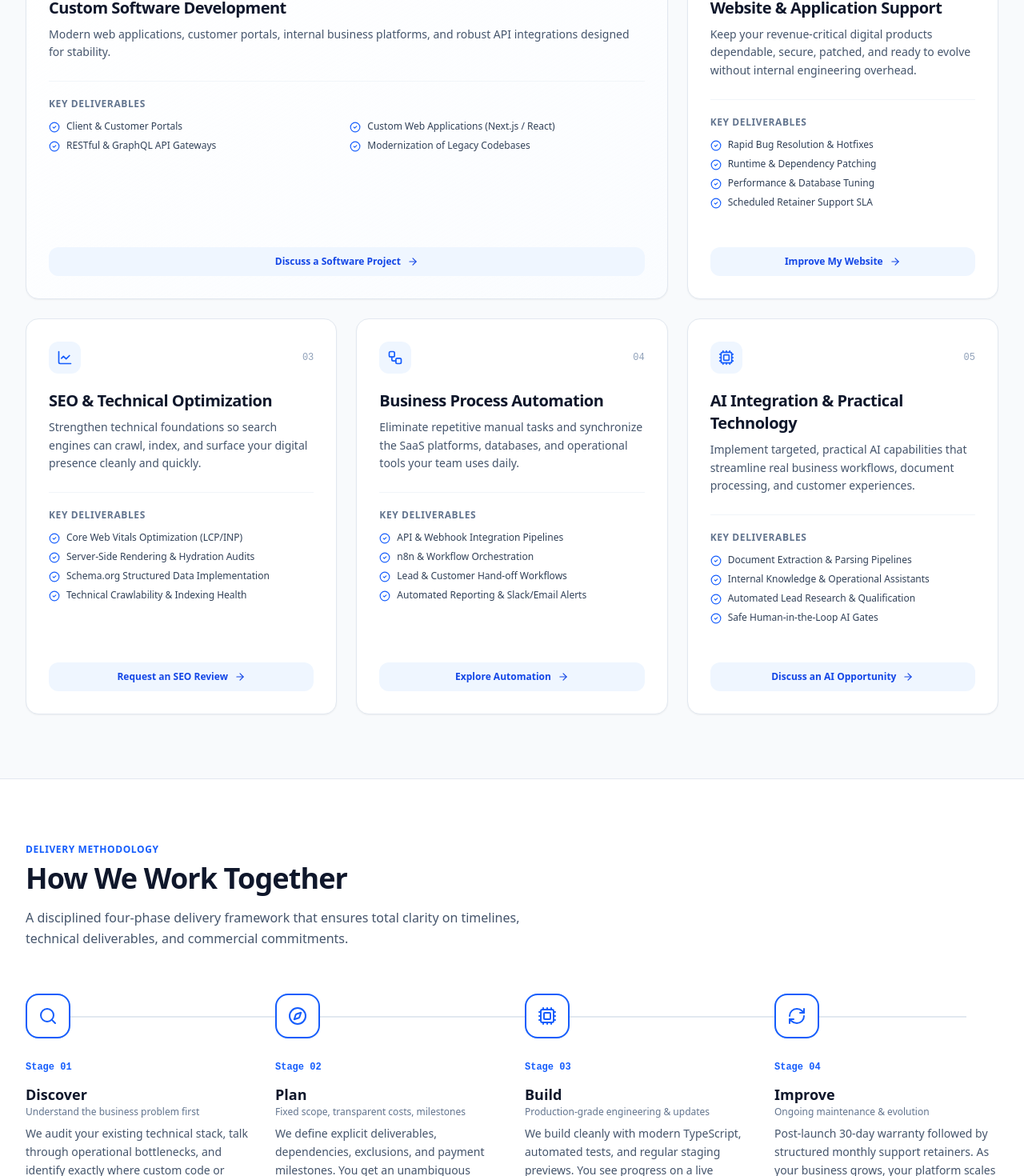
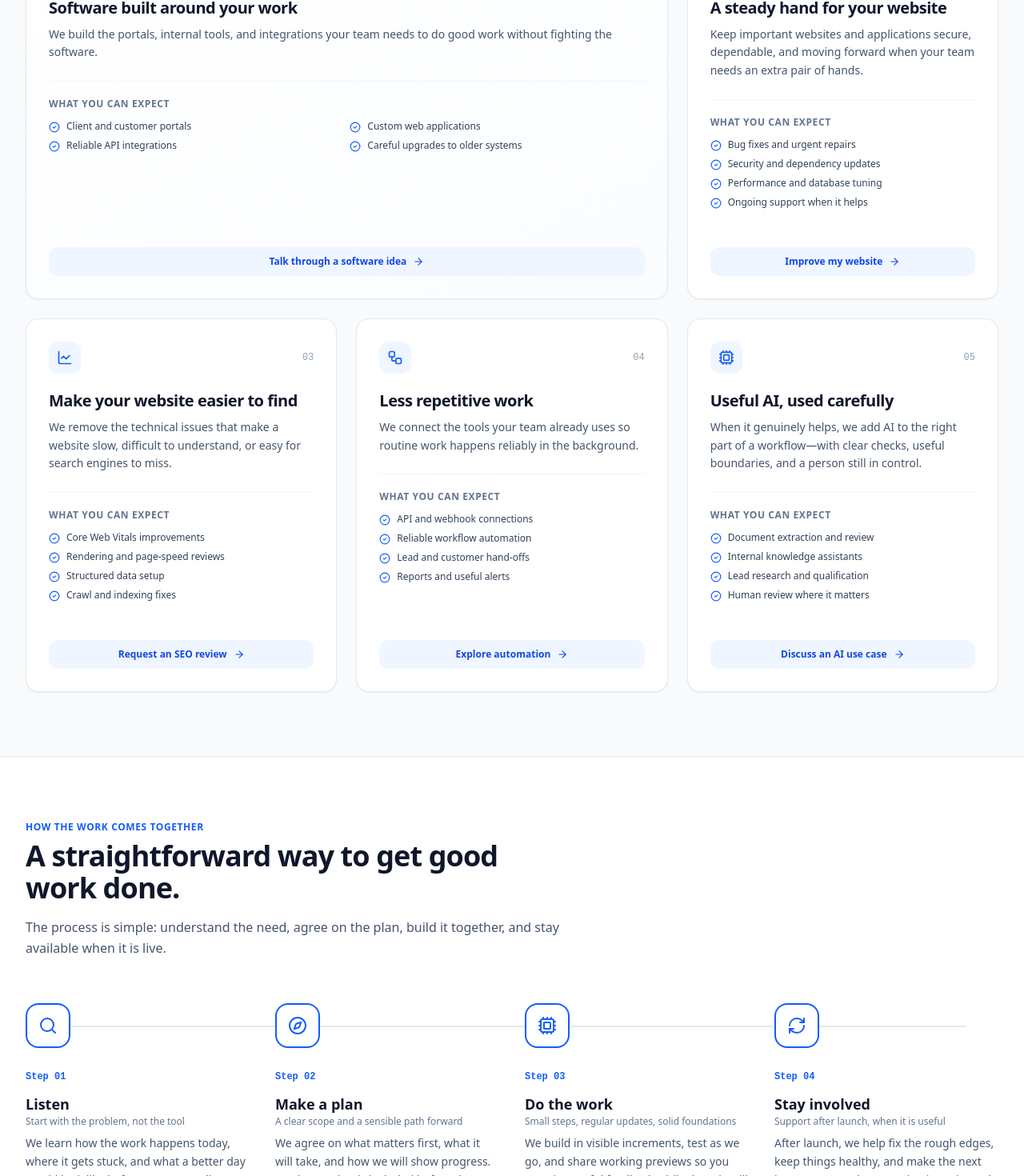
Before and after one commit to Atiksujon360/GrowthPrint-frontend, a Next.js app: page / in a window 1280 px wide. Shown: the part 1320-2790 px from the top of the page at 80% size. Built offline with nearby package versions, Linux system fonts and the light colour scheme; no server answers.

Commit message:
utils updated

```diff
--- a/app/layout.tsx
+++ b/app/layout.tsx
@@ -3,13 +3,13 @@ import type { ReactNode } from 'react';
 import './globals.css';
 
 export const metadata: Metadata = {
-  title: 'GrowthPrint — AI-Powered IT Services Agency Platform',
+  title: 'GrowthPrint — Practical software for growing teams',
   description:
-    'GrowthPrint is an AI-powered IT services agency platform combining a premium public agency experience, client portal, and founder operations workspace.',
+    'GrowthPrint helps growing teams build useful software, improve existing systems, and automate the work that slows them down.',
   openGraph: {
-    title: 'GrowthPrint — AI-Powered IT Services Agency Platform',
+    title: 'GrowthPrint — Practical software for growing teams',
     description:
-      'GrowthPrint is an AI-powered IT services agency platform combining a premium public agency experience, client portal, and founder operations workspace.',
+      'GrowthPrint helps growing teams build useful software, improve existing systems, and automate the work that slows them down.',
     type: 'website'
   },
   twitter: {
--- a/components/ui/RoleSwitcherBar.tsx
+++ b/components/ui/RoleSwitcherBar.tsx
@@ -19,9 +19,9 @@ export function RoleSwitcherBar() {
         <div className="flex items-center gap-3">
           <div className="flex items-center gap-1.5 font-medium text-white">
             <Sparkles className="w-3.5 h-3.5 text-blue-400" />
-            <span className="font-semibold tracking-tight">GrowthPrint Architecture:</span>
+            <span className="font-semibold tracking-tight">GrowthPrint workspace:</span>
           </div>
-          <span className="text-slate-400 hidden sm:inline">Current View Mode:</span>
+          <span className="text-slate-400 hidden sm:inline">Viewing as:</span>
 
           <div className="flex items-center bg-slate-800 rounded-lg p-0.5 border border-slate-700 overflow-x-auto max-w-full">
             <button
@@ -88,7 +88,7 @@ export function RoleSwitcherBar() {
             <span>
               Active as <strong className="text-white font-medium">{currentUser.name}</strong>
               {currentUser.role === 'CLIENT' && ` (${currentUser.clientName})`}
-              {currentUser.role === 'ADMIN' && ' (Founder)'}
+              {currentUser.role === 'ADMIN' && ' (team)'}
             </span>
           </div>
 
--- a/features/public/components/HowWeWorkSection.tsx
+++ b/features/public/components/HowWeWorkSection.tsx
@@ -5,30 +5,30 @@ export function HowWeWorkSection() {
   const steps = [
     {
       step: '01',
-      title: 'Discover',
-      tagline: 'Understand the business problem first',
-      description: 'We audit your existing technical stack, talk through operational bottlenecks, and identify exactly where custom code or automation delivers genuine value.',
+      title: 'Listen',
+      tagline: 'Start with the problem, not the tool',
+      description: 'We learn how the work happens today, where it gets stuck, and what a better day would look like before recommending a technical solution.',
       icon: Search
     },
     {
       step: '02',
-      title: 'Plan',
-      tagline: 'Fixed scope, transparent costs, milestones',
-      description: 'We define explicit deliverables, dependencies, exclusions, and payment milestones. You get an unambiguous specification before any work begins.',
+      title: 'Make a plan',
+      tagline: 'A clear scope and a sensible path forward',
+      description: 'We agree on what matters first, what it will take, and how we will show progress. You know what is included before the work begins.',
       icon: Compass
     },
     {
       step: '03',
-      title: 'Build',
-      tagline: 'Production-grade engineering & updates',
-      description: 'We build cleanly with modern TypeScript, automated tests, and regular staging previews. You see progress on a live development sandbox.',
+      title: 'Do the work',
+      tagline: 'Small steps, regular updates, solid foundations',
+      description: 'We build in visible increments, test as we go, and share working previews so you can give useful feedback while there is still time to use it.',
       icon: Cpu
     },
     {
       step: '04',
-      title: 'Improve',
-      tagline: 'Ongoing maintenance & evolution',
-      description: 'Post-launch 30-day warranty followed by structured monthly support retainers. As your business grows, your platform scales reliably.',
+      title: 'Stay involved',
+      tagline: 'Support after launch, when it is useful',
+      description: 'After launch, we help fix the rough edges, keep things healthy, and make the next improvement when your business is ready for it.',
       icon: RefreshCw
     }
   ];
@@ -38,13 +38,13 @@ export function HowWeWorkSection() {
       <div className="max-w-7xl mx-auto px-4 sm:px-6 lg:px-8">
         <div className="max-w-2xl">
           <div className="text-xs font-semibold uppercase tracking-wider text-blue-600">
-            Delivery Methodology
+            How the work comes together
           </div>
           <h2 className="mt-2 text-3xl sm:text-4xl font-bold text-slate-900 tracking-tight">
-            How We Work Together
+            A straightforward way to get good work done.
           </h2>
           <p className="mt-4 text-base text-slate-600 leading-relaxed">
-            A disciplined four-phase delivery framework that ensures total clarity on timelines, technical deliverables, and commercial commitments.
+            The process is simple: understand the need, agree on the plan, build it together, and stay available when it is live.
           </p>
         </div>
 
@@ -62,7 +62,7 @@ export function HowWeWorkSection() {
                     <Icon className="w-6 h-6" />
                   </div>
                   <span className="text-xs font-mono font-bold text-blue-600 md:mt-4">
-                    Stage {s.step}
+                    Step {s.step}
                   </span>
                 </div>
 
--- a/features/public/components/PublicHeader.tsx
+++ b/features/public/components/PublicHeader.tsx
@@ -60,7 +60,7 @@ export function PublicHeader({ onOpenQuote }: { onOpenQuote: () => void }) {
             onClick={onOpenQuote}
             className="px-4 py-2 text-sm font-semibold text-white bg-blue-600 hover:bg-blue-700 active:bg-blue-800 rounded-lg shadow-xs hover:shadow-sm transition-all whitespace-nowrap shrink-0 flex items-center gap-2"
           >
-            <span>Let&apos;s Discuss Your Project</span>
+            <span>Tell us what you need</span>
             <ArrowRight className="w-4 h-4" />
           </button>
         </div>
@@ -126,7 +126,7 @@ export function PublicHeader({ onOpenQuote }: { onOpenQuote: () => void }) {
               }}
               className="w-full py-2.5 px-4 text-center text-sm font-semibold text-white bg-blue-600 rounded-lg shadow-xs"
             >
-              Discuss Your Project
+              Tell us what you need
             </button>
           </div>
         </div>
--- a/features/public/components/ServicesSection.tsx
+++ b/features/public/components/ServicesSection.tsx
@@ -19,72 +19,72 @@ export function ServicesSection({ onSelectService }: { onSelectService: (service
     {
       id: 'SOFTWARE_DEV' as ServiceCategory,
       number: '01',
-      title: 'Custom Software Development',
+      title: 'Software built around your work',
       icon: Code2,
-      description: 'Modern web applications, customer portals, internal business platforms, and robust API integrations designed for stability.',
+      description: 'We build the portals, internal tools, and integrations your team needs to do good work without fighting the software.',
       deliverables: [
-        'Client & Customer Portals',
-        'Custom Web Applications (Next.js / React)',
-        'RESTful & GraphQL API Gateways',
-        'Modernization of Legacy Codebases'
+        'Client and customer portals',
+        'Custom web applications',
+        'Reliable API integrations',
+        'Careful upgrades to older systems'
       ],
-      ctaText: 'Discuss a Software Project'
+      ctaText: 'Talk through a software idea'
     },
     {
       id: 'WEBSITE_MAINTENANCE' as ServiceCategory,
       number: '02',
-      title: 'Website & Application Support',
+      title: 'A steady hand for your website',
       icon: Wrench,
-      description: 'Keep your revenue-critical digital products dependable, secure, patched, and ready to evolve without internal engineering overhead.',
+      description: 'Keep important websites and applications secure, dependable, and moving forward when your team needs an extra pair of hands.',
       deliverables: [
-        'Rapid Bug Resolution & Hotfixes',
-        'Runtime & Dependency Patching',
-        'Performance & Database Tuning',
-        'Scheduled Retainer Support SLA'
+        'Bug fixes and urgent repairs',
+        'Security and dependency updates',
+        'Performance and database tuning',
+        'Ongoing support when it helps'
       ],
-      ctaText: 'Improve My Website'
+      ctaText: 'Improve my website'
     },
     {
       id: 'TECHNICAL_SEO' as ServiceCategory,
       number: '03',
-      title: 'SEO & Technical Optimization',
+      title: 'Make your website easier to find',
       icon: LineChart,
-      description: 'Strengthen technical foundations so search engines can crawl, index, and surface your digital presence cleanly and quickly.',
+      description: 'We remove the technical issues that make a website slow, difficult to understand, or easy for search engines to miss.',
       deliverables: [
-        'Core Web Vitals Optimization (LCP/INP)',
-        'Server-Side Rendering & Hydration Audits',
-        'Schema.org Structured Data Implementation',
-        'Technical Crawlability & Indexing Health'
+        'Core Web Vitals improvements',
+        'Rendering and page-speed reviews',
+        'Structured data setup',
+        'Crawl and indexing fixes'
       ],
-      ctaText: 'Request an SEO Review'
+      ctaText: 'Request an SEO review'
     },
     {
       id: 'BUSINESS_AUTOMATION' as ServiceCategory,
       number: '04',
-      title: 'Business Process Automation',
+      title: 'Less repetitive work',
       icon: Workflow,
-      description: 'Eliminate repetitive manual tasks and synchronize the SaaS platforms, databases, and operational tools your team uses daily.',
+      description: 'We connect the tools your team already uses so routine work happens reliably in the background.',
       deliverables: [
-        'API & Webhook Integration Pipelines',
-        'n8n & Workflow Orchestration',
-        'Lead & Customer Hand-off Workflows',
-        'Automated Reporting & Slack/Email Alerts'
+        'API and webhook connections',
+        'Reliable workflow automation',
+        'Lead and customer hand-offs',
+        'Reports and useful alerts'
       ],
-      ctaText: 'Explore Automation'
+      ctaText: 'Explore automation'
     },
     {
       id: 'AI_INTEGRATION' as ServiceCategory,
       number: '05',
-      title: 'AI Integration & Practical Technology',
+      title: 'Useful AI, used carefully',
       icon: Cpu,
-      description: 'Implement targeted, practical AI capabilities that streamline real business workflows, document processing, and customer experiences.',
+      description: 'When it genuinely helps, we add AI to the right part of a workflow—with clear checks, useful boundaries, and a person still in control.',
       deliverables: [
-        'Document Extraction & Parsing Pipelines',
-        'Internal Knowledge & Operational Assistants',
-        'Automated Lead Research & Qualification',
-        'Safe Human-in-the-Loop AI Gates'
+        'Document extraction and review',
+        'Internal knowledge assistants',
+        'Lead research and qualification',
+        'Human review where it matters'
       ],
-      ctaText: 'Discuss an AI Opportunity'
+      ctaText: 'Discuss an AI use case'
     }
   ];
 
@@ -94,10 +94,10 @@ export function ServicesSection({ onSelectService }: { onSelectService: (service
         {/* Section Header */}
         <div className="max-w-3xl">
           <div className="text-xs font-semibold uppercase tracking-wider text-blue-600">
-            Core Capabilities
+            What we can help with
           </div>
           <h2 className="mt-2 text-3xl sm:text-4xl font-bold text-slate-900 tracking-tight text-balance">
-            Delivering Business Outcomes Through Reliable Engineering.
+            Practical help for the work behind your business.
           </h2>
           <p className="mt-4 text-base sm:text-lg text-slate-600 leading-relaxed">
             We don’t sell buzzwords or abstract concepts. We build, maintain, and automate practical software systems that help businesses operate with higher efficiency.
@@ -138,7 +138,7 @@ export function ServicesSection({ onSelectService }: { onSelectService: (service
                   {/* Deliverables list */}
                   <div className="mt-6 pt-5 border-t border-slate-100">
                     <div className="text-xs font-semibold text-slate-500 uppercase tracking-wider mb-3">
-                      Key Deliverables
+                      What you can expect
                     </div>
                     <ul className={`grid gap-2 text-xs text-slate-700 ${isFeatured ? 'grid-cols-1 sm:grid-cols-2' : 'grid-cols-1'}`}>
                       {service.deliverables.map((d, i) => (
--- a/features/public/components/TrustSection.tsx
+++ b/features/public/components/TrustSection.tsx
@@ -5,33 +5,33 @@ export function TrustSection({ onOpenQuote }: { onOpenQuote: () => void }) {
   const pillars = [
     {
       icon: UserCheck,
-      title: 'Direct Founder Oversight',
+      title: 'You work with the person doing the work',
       description: 'Your project is planned, reviewed, and engineered under the direct supervision of a senior technology leader—no handoffs to junior offshore account reps.'
     },
     {
       icon: FileCheck,
-      title: 'Defined Scope & Deliverables',
-      description: 'Every project begins with an explicit blueprint, milestone breakdown, and documented acceptance criteria so you never wonder what is being built.'
+      title: 'A clear plan before we start',
+      description: 'We agree on the important pieces, the milestones, and what done means so you always know what is being built.'
     },
     {
       icon: DollarSign,
-      title: 'Transparent Estimates & Billing',
-      description: 'Clear pricing with no surprise bills. We classify requests into included maintenance, warranty reviews, or fixed ad-hoc estimates before billing.'
+      title: 'Straightforward estimates',
+      description: 'You get clear pricing and a clear explanation of the work. If a request falls outside the plan, we talk about it before it becomes a surprise.'
     },
     {
       icon: ShieldCheck,
-      title: 'Enterprise Security & Code Quality',
-      description: 'Strict TypeScript typing, environment secret segregation, automated validation schemas, and defensive API architectures.'
+      title: 'Careful with your data and your code',
+      description: 'We use sensible security practices, strong typing, validation, and careful API design because reliable software is built on good habits.'
     },
     {
       icon: Clock,
-      title: '30-Day Post-Launch Warranty',
-      description: 'Every custom software delivery includes a 30-day comprehensive defect warranty covering bug corrections and performance tuning at zero added cost.'
+      title: 'Help after launch',
+      description: 'Every custom software delivery includes 30 days for fixing defects and smoothing out performance issues at no extra cost.'
     },
     {
       icon: Headphones,
-      title: 'Dedicated Client Portal',
-      description: 'Track milestones, review estimates, approve proposals, submit urgent tickets, and download reconciled invoices in your private dashboard.'
+      title: 'A place to keep everything together',
+      description: 'Your private portal keeps milestones, estimates, approvals, requests, and invoices in one place.'
     }
   ];
 
@@ -40,13 +40,13 @@ export function TrustSection({ onOpenQuote }: { onOpenQuote: () => void }) {
       <div className="max-w-7xl mx-auto px-4 sm:px-6 lg:px-8">
         <div className="max-w-2xl">
           <div className="text-xs font-semibold uppercase tracking-wider text-blue-600">
-            Why GrowthPrint
+            What working with us feels like
           </div>
           <h2 className="mt-2 text-3xl sm:text-4xl font-bold text-slate-900 tracking-tight">
-            Built On Professional Standards & Engineering Discipline
+            Thoughtful work, clear communication, and no unnecessary drama.
           </h2>
           <p className="mt-4 text-base text-slate-600 leading-relaxed">
-            We partner with businesses that need reliable, high-touch technology delivery without the bloat, delays, and miscommunication of traditional agencies.
+            We work best with teams that want a dependable technical partner who listens, explains the trade-offs, and follows through.
           </p>
         </div>
 
@@ -76,17 +76,17 @@ export function TrustSection({ onOpenQuote }: { onOpenQuote: () => void }) {
         <div className="mt-16 bg-gradient-to-r from-blue-900 via-slate-900 to-blue-950 rounded-2xl p-8 sm:p-12 text-white flex flex-col md:flex-row items-start md:items-center justify-between gap-8">
           <div className="space-y-2 max-w-xl">
             <h3 className="text-2xl sm:text-3xl font-extrabold tracking-tight">
-              Have a Project in Mind?
+              Have something that needs fixing or building?
             </h3>
             <p className="text-sm sm:text-base text-slate-300">
-              Tell us what you are trying to build, maintain, or automate. We will respond within 1 business day with concrete next steps.
+              Tell us what is happening today and where you want to get to. We will reply within 1 business day with a useful next step.
             </p>
           </div>
           <button
             onClick={onOpenQuote}
             className="px-6 py-3.5 rounded-xl font-semibold text-slate-900 bg-white hover:bg-slate-100 shadow-md transition-all whitespace-nowrap shrink-0"
           >
-            Start a Project Conversation
+            Start a conversation
           </button>
         </div>
       </div>
```
Also changed, not shown: features/public/components/CaseStudiesSection.tsx (+7 -7 lines), features/public/components/PublicFooter.tsx (+11 -11 lines), features/public/components/QuoteInquiryModal.tsx (+13 -13 lines).
